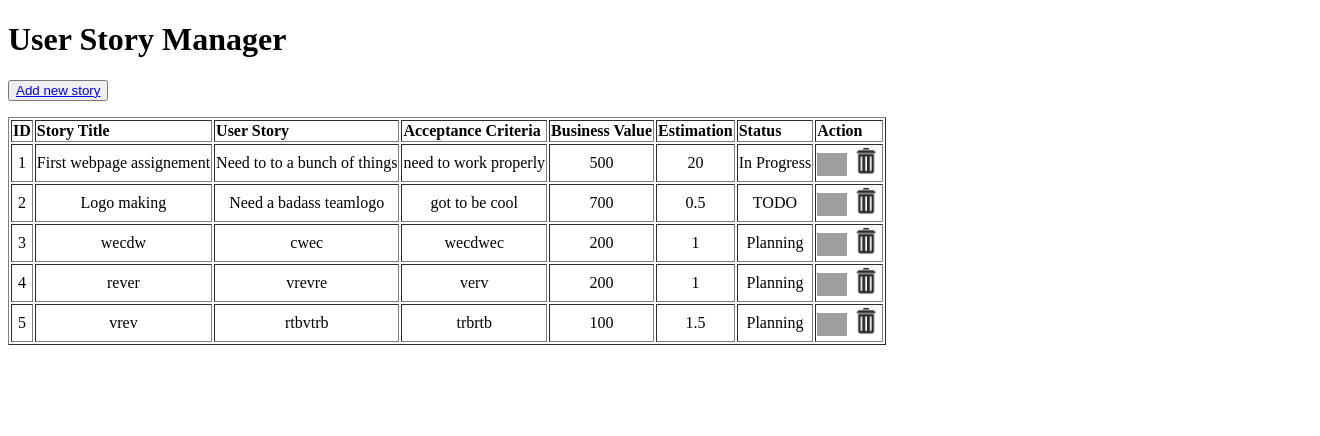
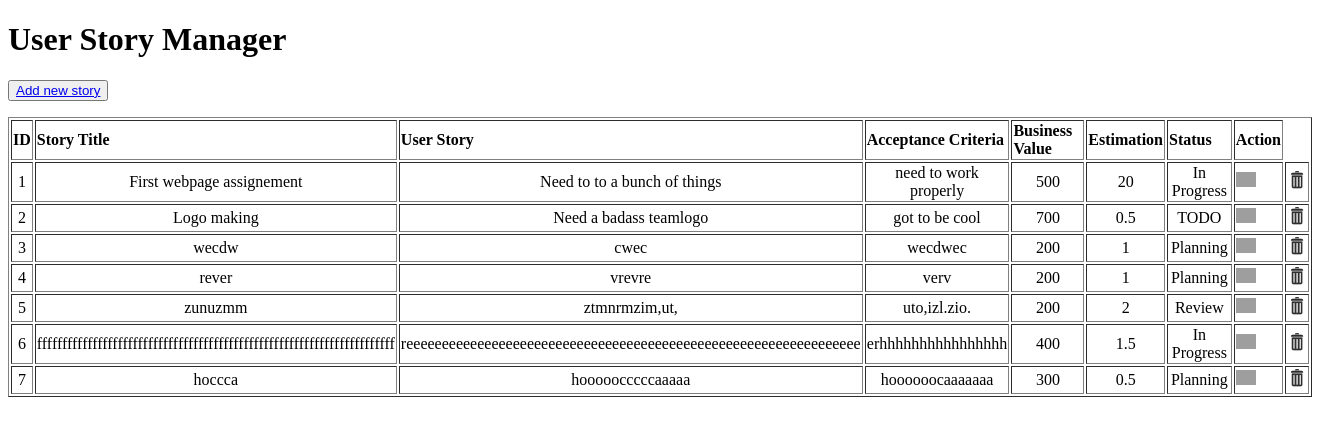
Before and after one commit to gabee1987/super-sprinter-3000-Gabor_Koncz, a Flask app: page / in a window 1320 px wide. Shown: the top 436 px of the page. Run offline with Flask 2, Linux system fonts and the light colour scheme; grey boxes are pictures that could not be loaded.

Commit message:
working on edit_story(), everything else is working now

```diff
--- a/data_manager.py
+++ b/data_manager.py
@@ -41,6 +41,6 @@ def write_to_file(stories, filename="database.csv"):
     """
     with open(filename, 'w') as workfile:
         for item in stories:
-            story = [element.replace("\n", "") for element in item]
+            story = [element.strip("\n") for element in item]
             row = ';'.join(story)
             workfile.write(row + '\n')
--- a/database.csv
+++ b/database.csv
@@ -2,4 +2,6 @@
 2;Logo making;Need a badass teamlogo;got to be cool;700;0.5;TODO
 3;wecdw;cwec;wecdwec;200;1;Planning
 4;rever;vrevre;verv;200;1;Planning
-5;vrev;rtbvtrb;trbrtb;100;1.5;Planning
+5;zunuzmm;ztmnrmzim,ut,;uto,izl.zio.;200;2;Review
+6;fffffffffffffffffffffffffffffffffffffffffffffffffffffffffffffffffffffff;reeeeeeeeeeeeeeeeeeeeeeeeeeeeeeeeeeeeeeeeeeeeeeeeeeeeeeeeeeeeeeee;erhhhhhhhhhhhhhhhh;400;1.5;In Progress
+7;hoccca;hooooocccccaaaaa;hoooooocaaaaaaa;300;0.5;Planning
--- a/main.py
+++ b/main.py
@@ -58,7 +58,7 @@ def add_story():
 
 
 @app.route("/story/<story_ID>", methods=["GET", "POST"])
-def edit_story(story_ID=None):
+def edit_story(story_ID=None, story_data=[]):
     stories = open_file()
     story_ID = request.form['edit']
     ID = str(story_ID)
@@ -69,12 +69,12 @@ def edit_story(story_ID=None):
     return render_template("form.html", story_ID=story_ID, story_data=story_to_edit)
 
 
-@app.route("/edit_story", methods=["GET", "POST"])
-def update_story(story_ID, filename="database.csv"):
+@app.route("/story", methods=["GET", "POST"])
+def update_story(story_ID=None):
     """
         Update the entry specified by the story_ID.
     """
-    stories = open_stories()
+    stories = open_file()
     story_ID = request.form['edit']
     ID = str(story_ID)
     editing_story = []
@@ -87,7 +87,7 @@ def update_story(story_ID, filename="database.csv"):
                     "estimation",
                     "status"
                     ]
-    for element in form_elements:
+    for name in form_elements:
         editing_story.append(request.form[name])
     stories.append(new_entries)
     for element in stories:
@@ -97,12 +97,14 @@ def update_story(story_ID, filename="database.csv"):
     return redirect(url_for('show_story_list'))
 
 
-def delete_story(story_ID, filename="database.csv"):
+@app.route("/delete_story", methods=['POST'])
+def delete_story():
     """
         Removes an entry from the specified file.
     """
     stories = open_file()
-    ID = request.form["delete"]
+    ID_form = request.form["delete"]
+    ID = str(ID_form)
     for story in stories:
         if story[0] == ID:
             stories.remove(story)
--- a/templates/form.html
+++ b/templates/form.html
@@ -68,7 +68,7 @@
                     <option value="Review">Review</option>
                     <option value="Done">Done</option>
                 </select>
-                <p><input type="submit" name="edit" value={{ data[0] }} >Update</p>
+                <p><input type="submit" name="edit" value="Update"></p>
             </form>
             {% endfor %}
         </body>
--- a/templates/list.html
+++ b/templates/list.html
@@ -21,8 +21,12 @@
                     {% endfor %}
                     <td>
                         <form action="story/{{ row[0] }}" method="POST">
-                        <input  name="edit_option" type="image" src="/static/img/pen.png" alt="Submit" width="30" value="{{ row[0] }}">
-                        <input  name="delete" type="image" src="/static/img/bin.png" alt="Submit" width="30" value="{{ row[0] }}">
+                        <input  name="edit" type="image" src="/static/img/pen.png" alt="Submit" width="20" value="{{ row[0] }}">
+                        </form>
+                    </td>
+                    <td align="middle">
+                        <form action="/delete_story" method="POST">
+                        <input  name="delete" type="image" src="/static/img/bin.png" alt="Submit" width="20" value="{{ row[0] }}">
                         </form>
                     </td>
                     {% endfor %}
```
